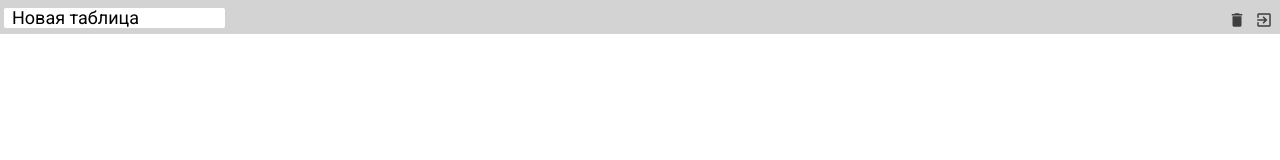
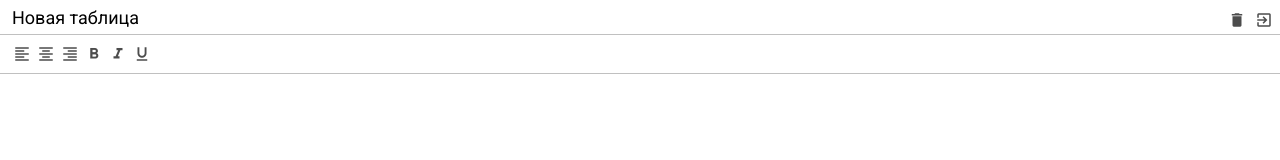
Before and after one commit to dkonnov/excel-web-app, a website built with webpack: page src/index.html in a window 1280 px wide. Built offline with nearby package versions, Linux system fonts and the light colour scheme.

Commit message:
lesson 23

```diff
--- a/scss/_variables.scss
+++ b/scss/_variables.scss
@@ -1,2 +1,3 @@
 $header-height: 34px;
+$toolbar-height: 40px;
 $border-color: #c0c0c0;
--- a/scss/header.scss
+++ b/scss/header.scss
@@ -10,7 +10,6 @@
   padding: 8px 4px 0;
   display: flex;
   justify-content: space-between;
-  background-color: lightgray;
   & .input {
     margin: 0;
     padding: 2px 7px;
--- a/scss/toolbar.scss
+++ b/scss/toolbar.scss
@@ -2,5 +2,16 @@
 @import 'mixins.scss';
 
 .excel__toolbar {
-
+  position: absolute;
+  height: $toolbar-height;
+  left: 0;
+  right: 0;
+  top: $header-height;
+  border-top: 1px solid $border-color;
+  border-bottom: 1px solid $border-color;
+  padding: 7px 10px;
+  display: flex;
+  .button {
+    @include button(green);
+  }
 }
--- a/src/index.html
+++ b/src/index.html
@@ -24,7 +24,26 @@
             </div>
           </div>
         </div>
-        <div class="excel__toolbar"></div>
+        <div class="excel__toolbar">
+          <div class="button">
+            <i class="material-icons">format_align_left</i>
+          </div>
+          <div class="button">
+            <i class="material-icons">format_align_center</i>
+          </div>
+          <div class="button">
+            <i class="material-icons">format_align_right</i>
+          </div>
+          <div class="button">
+            <i class="material-icons">format_bold</i>
+          </div>
+          <div class="button">
+            <i class="material-icons">format_italic</i>
+          </div>
+          <div class="button">
+            <i class="material-icons">format_underlined</i>
+          </div>
+        </div>
         <div class="excel__formula"></div>
         <div class="excel__table"></div>
       </div>
```
